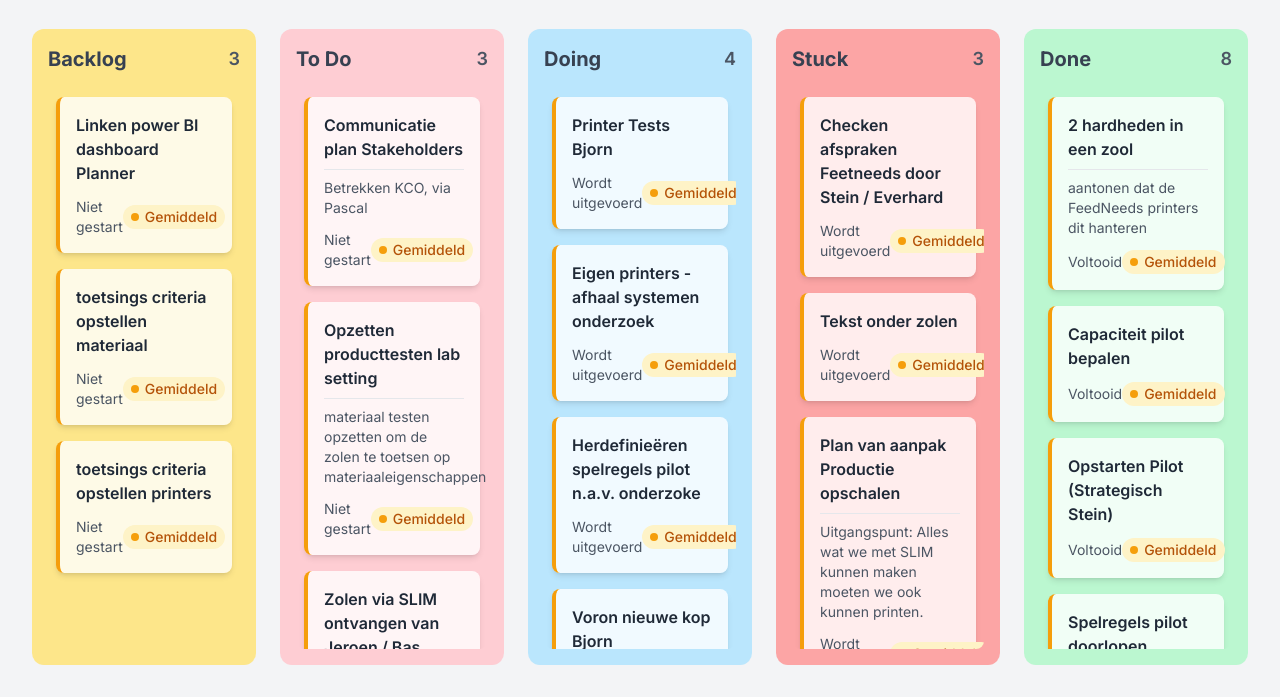
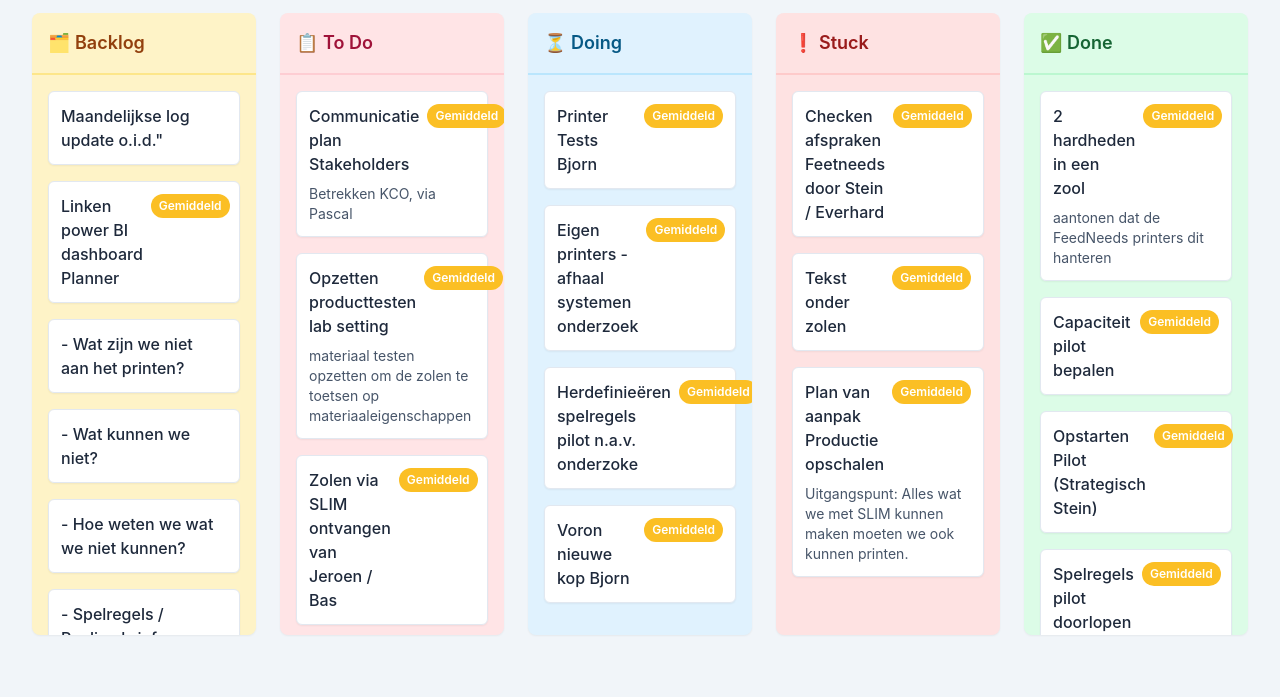
Before and after one commit to ErwinVScharenborg/-20250902-_Kanban, a plain HTML site: page index.html in a window 1280 px wide. Shown: the part 103-800 px from the top of the page. Drawn offline with nearby package versions, Linux system fonts and the light colour scheme.

Commit message:
Update index.html

```diff
--- a/index.html
+++ b/index.html
@@ -5,74 +5,106 @@
     <meta name="viewport" content="width=device-width, initial-scale=1.0">
     <title>Interactive Kanban Board</title>
     <script src="https://cdn.tailwindcss.com"></script>
-    <link href="https://fonts.googleapis.com/css2?family=Inter:wght@400;500;600;700&display=swap" rel="stylesheet">
     <style>
+        /* Custom styles for the scrollbar and drag-and-drop functionality */
         body {
-            font-family: 'Inter', sans-serif;
-            background-color: #f3f4f6; /* A light gray background */
+            font-family: -apple-system, BlinkMacSystemFont, "Segoe UI", Roboto, "Helvetica Neue", Arial, sans-serif;
         }
         .kanban-column {
-            display: flex;
-            flex-direction: column;
-            min-height: 200px; /* Ensure drop zones are always available */
+            min-height: 200px;
         }
-        .tasks-container {
-            flex-grow: 1;
-            padding: 8px;
-            border-radius: 8px;
-            transition: background-color 0.2s ease-in-out;
+        .task-card {
+            cursor: grab;
+            transition: background-color 0.2s, box-shadow 0.2s;
         }
-        .tasks-container::-webkit-scrollbar {
+        .task-card:active {
+            cursor: grabbing;
+        }
+        .dragging {
+            opacity: 0.5;
+            box-shadow: 0 10px 15px -3px rgb(0 0 0 / 0.2), 0 4px 6px -4px rgb(0 0 0 / 0.2);
+            transform: rotate(2deg);
+        }
+        .drag-over {
+            border-style: dashed;
+            border-color: #4f46e5;
+        }
+        .column-content::-webkit-scrollbar {
             width: 8px;
         }
-        .tasks-container::-webkit-scrollbar-track {
-            background: rgba(0,0,0,0.05);
+        .column-content::-webkit-scrollbar-thumb {
+            background-color: #9ca3af;
             border-radius: 10px;
         }
-        .tasks-container::-webkit-scrollbar-thumb {
-            background: #a8a29e; /* stone-400 */
+        .column-content::-webkit-scrollbar-track {
+            background-color: rgba(0,0,0,0.1);
             border-radius: 10px;
-        }
-        .tasks-container::-webkit-scrollbar-thumb:hover {
-            background: #78716c; /* stone-500 */
-        }
-        /* Style for the card being dragged */
-        .dragging {
-            opacity: 0.5;
-            transform: rotate(3deg);
-            box-shadow: 0 10px 15px -3px rgba(0, 0, 0, 0.1), 0 4px 6px -2px rgba(0, 0, 0, 0.05);
-        }
-        /* Highlight drop zones */
-        .drag-over {
-            background-color: rgba(0, 0, 0, 0.1);
-        }
-        /* Preserve newlines in descriptions */
-        .description-text {
-            white-space: pre-wrap;
         }
     </style>
 </head>
-<body class="p-4 md:p-8">
+<body class="bg-slate-100 p-4 lg:p-8">
 
-    <header class="mb-8">
-        <h1 class="text-4xl font-bold text-gray-800">Project Kanban Board</h1>
-        <p class="text-gray-600 mt-1">Drag and drop tasks to move them between columns.</p>
-    </header>
+    <div class="mb-6">
+        <h1 class="text-3xl font-bold text-slate-800">Project Kanban Board</h1>
+        <p class="text-slate-600">Drag and drop tasks to update their status.</p>
+    </div>
 
-    <main id="kanbanBoard" class="grid grid-cols-1 md:grid-cols-2 lg:grid-cols-5 gap-6">
-        <!-- Columns will be dynamically generated here -->
+    <main id="kanban-board" class="grid grid-cols-1 md:grid-cols-3 lg:grid-cols-5 gap-6">
+
+        <!-- Kanban Columns will be injected here by JavaScript -->
+        <div id="backlog-col" data-status="Backlog" class="kanban-column bg-amber-100 rounded-lg shadow-sm">
+            <h2 class="text-lg font-semibold text-amber-800 p-4 border-b-2 border-amber-200">🗂️ Backlog</h2>
+            <div class="column-content p-4 space-y-4 overflow-y-auto max-h-[70vh]"></div>
+        </div>
+
+        <div id="todo-col" data-status="To do" class="kanban-column bg-rose-100 rounded-lg shadow-sm">
+            <h2 class="text-lg font-semibold text-rose-800 p-4 border-b-2 border-rose-200">📋 To Do</h2>
+            <div class="column-content p-4 space-y-4 overflow-y-auto max-h-[70vh]"></div>
+        </div>
+
+        <div id="doing-col" data-status="Doing" class="kanban-column bg-sky-100 rounded-lg shadow-sm">
+            <h2 class="text-lg font-semibold text-sky-800 p-4 border-b-2 border-sky-200">⏳ Doing</h2>
+            <div class="column-content p-4 space-y-4 overflow-y-auto max-h-[70vh]"></div>
+        </div>
+
+        <div id="stuck-col" data-status="Stuck" class="kanban-column bg-red-100 rounded-lg shadow-sm">
+            <h2 class="text-lg font-semibold text-red-800 p-4 border-b-2 border-red-200">❗ Stuck</h2>
+            <div class="column-content p-4 space-y-4 overflow-y-auto max-h-[70vh]"></div>
+        </div>
+
+        <div id="done-col" data-status="Done" class="kanban-column bg-green-100 rounded-lg shadow-sm">
+            <h2 class="text-lg font-semibold text-green-800 p-4 border-b-2 border-green-200">✅ Done</h2>
+            <div class="column-content p-4 space-y-4 overflow-y-auto max-h-[70vh]"></div>
+        </div>
+
     </main>
 
     <script>
-        // TSV Data from the user
         const tsvData = `Taaknaam;Bucketnaam;Voortgang;Prioriteit;Beschrijving
 Checken afspraken Feetneeds door Stein / Everhard;Stuck;Wordt uitgevoerd;Gemiddeld;
-Communicatie plan Stakeholders;To do;Niet gestart;Gemiddeld;"Betrekken KCO, via Pascal\nMaandelijkse log update o.i.d."
-Linken power BI dashboard Planner;Backlog;Niet gestart;Gemiddeld;
+Communicatie plan Stakeholders;To do;Niet gestart;Gemiddeld;"Betrekken KCO, via Pascal
+Maandelijkse log update o.i.d."
+Linken power BI dashboard Planner ;Backlog;Niet gestart;Gemiddeld;
 Tekst onder zolen;Stuck;Wordt uitgevoerd;Gemiddeld;
-Plan van aanpak Productie opschalen;Stuck;Wordt uitgevoerd;Gemiddeld;"Uitgangspunt: Alles wat we met SLIM kunnen maken moeten we ook kunnen printen.\n\n- Wat zijn we niet aan het printen?\n\n    - Wat kunnen we niet?\n\n        - Hoe weten we wat we niet kunnen?\n\n            - Spelregels / Paulien brief\n            - Analyse laatste jaar zolen tov printer capaciteit\n        - Hoe vaak komen die dingen voor?\n        - Hoe kunnen we dat oplossen?\n        - Wat is de prioriteit?\n    - Wat doen we niet?\n\n        - Hoe weten we wat we niet doen?\n\n            - Lodewijk vragen overzicht te maken van alle orders betrokken therapeuten sinds pilot.\n\n                - Deze afzetten tegen wat we niet kunnen / spelregels / brief\n        - Waarom doen we dat niet\n        - Hoe kunnen we dat oplossen?\n        - Wat is de prioriteit?"
+Plan van aanpak Productie opschalen;Stuck;Wordt uitgevoerd;Gemiddeld;"Uitgangspunt: Alles wat we met SLIM kunnen maken moeten we ook kunnen printen.
+- Wat zijn we niet aan het printen?
+    - Wat kunnen we niet?
+        - Hoe weten we wat we niet kunnen?
+            - Spelregels / Paulien brief
+            - Analyse laatste jaar zolen tov printer capaciteit
+        - Hoe vaak komen die dingen voor?
+        - Hoe kunnen we dat oplossen?
+        - Wat is de prioriteit?
+    - Wat doen we niet?
+        - Hoe weten we wat we niet doen?
+            - Lodewijk vragen overzicht te maken van alle orders betrokken therapeuten sinds pilot.
+                - Deze afzetten tegen wat we niet kunnen / spelregels / brief
+
+        - Waarom doen we dat niet
+        - Hoe kunnen we dat oplossen?
+        - Wat is de prioriteit?"
 Printer Tests Bjorn;Doing;Wordt uitgevoerd;Gemiddeld;
-2 hardheden in een zool;Done;Voltooid;Gemiddeld;aantonen dat de FeedNeeds printers dit hanteren
+2 hardheden in een zool ;Done;Voltooid;Gemiddeld;aantonen dat de FeedNeeds printers dit hanteren
 Capaciteit pilot bepalen;Done;Voltooid;Gemiddeld;
 Opstarten Pilot (Strategisch Stein);Done;Voltooid;Gemiddeld;
 Spelregels pilot doorlopen;Done;Voltooid;Gemiddeld;
@@ -86,126 +118,130 @@ Voron nieuwe kop Bjorn;Doing;Wordt uitgevoerd;Gemiddeld;
 Zolen via SLIM ontvangen van Jeroen / Bas;To do;Niet gestart;Gemiddeld;
 Printen zolen behandelaren Pilot;Done;Voltooid;Gemiddeld;
 Opstarten Pilot (Operationeel Paulien);Done;Voltooid;Gemiddeld;
-+0.5mm print dikte slicer;Done;Voltooid;Gemiddeld;`;
++0.5mm print dikte slicer ;Done;Voltooid;Gemiddeld;Contact feedneeds over hoogte afwijking in geslicede bestanden
+2mm printzolen ;Done;Voltooid;Gemiddeld;Niet gelukt op de feetneeds printers - 90 graden printers lijken goed
+Spelregels ontvangen van Rick;Done;Voltooid;Gemiddeld;
+Samenwerkingspartner selecteren;Done;Voltooid;Gemiddeld;
+Printer Creality testen;Done;Voltooid;Gemiddeld;`;
 
-        // Function to parse the provided semi-colon separated data
-        function parseTsv(data) {
+        function parseData(data) {
             const lines = data.trim().split('\n');
-            const headers = lines[0].split(';').map(h => h.trim());
-            return lines.slice(1).map(line => {
+            const headers = lines.shift().split(';').map(h => h.trim());
+            const tasks = lines.map((line, index) => {
                 const values = line.split(';');
-                let obj = {};
+                let task = {};
                 headers.forEach((header, i) => {
-                    // Clean up quotes and trim whitespace
-                    obj[header] = (values[i] || '').replace(/^"|"$/g, '').trim();
+                    // Handle multi-line descriptions by joining remaining parts
+                    if (i === headers.length - 1) {
+                         task[header] = values.slice(i).join(';').replace(/^"|"$/g, '').trim();
+                    } else {
+                         task[header] = (values[i] || '').trim();
+                    }
                 });
-                return obj;
+                task.id = `task-${Date.now()}-${index}`;
+                return task;
+            });
+            return tasks;
+        }
+
+        function getPriorityBadge(priority) {
+            if (!priority) return '';
+            let colorClasses = 'bg-slate-200 text-slate-700';
+            if (priority.toLowerCase() === 'belangrijk') {
+                colorClasses = 'bg-red-500 text-white';
+            } else if (priority.toLowerCase() === 'gemiddeld') {
+                colorClasses = 'bg-amber-400 text-white';
+            }
+            return `<span class="text-xs font-semibold px-2 py-1 rounded-full ${colorClasses}">${priority}</span>`;
+        }
+
+        function createTaskCard(task) {
+            const card = document.createElement('div');
+            card.id = task.id;
+            card.className = 'task-card bg-white p-3 rounded-md shadow-sm border border-slate-200';
+            card.draggable = true;
+
+            const priorityBadge = getPriorityBadge(task.Prioriteit);
+            const descriptionHTML = task.Beschrijving ? `<p class="text-sm text-slate-600 mt-2 whitespace-pre-wrap">${task.Beschrijving}</p>` : '';
+
+            card.innerHTML = `
+                <div class="flex justify-between items-start">
+                    <h3 class="font-medium text-slate-800 pr-2">${task.Taaknaam}</h3>
+                    ${priorityBadge}
+                </div>
+                ${descriptionHTML}
+            `;
+            return card;
+        }
+
+        function renderBoard() {
+            const tasks = parseData(tsvData);
+            const columnMap = {
+                'backlog': document.querySelector('#backlog-col .column-content'),
+                'to do': document.querySelector('#todo-col .column-content'),
+                'doing': document.querySelector('#doing-col .column-content'),
+                'stuck': document.querySelector('#stuck-col .column-content'),
+                'done': document.querySelector('#done-col .column-content'),
+            };
+
+            tasks.forEach(task => {
+                const card = createTaskCard(task);
+                const status = (task.Bucketnaam || 'Backlog').toLowerCase();
+                const column = columnMap[status];
+
+                if (column) {
+                    column.appendChild(card);
+                } else {
+                    console.warn(`Unknown status "${task.Bucketnaam}" for task "${task.Taaknaam}". Placing in Backlog.`);
+                    columnMap['backlog'].appendChild(card);
+                }
+            });
+
+            setupDragAndDrop();
+        }
+
+        function setupDragAndDrop() {
+            const cards = document.querySelectorAll('.task-card');
+            const columns = document.querySelectorAll('.kanban-column');
+            let draggedItem = null;
+
+            cards.forEach(card => {
+                card.addEventListener('dragstart', (e) => {
+                    draggedItem = e.target;
+                    setTimeout(() => e.target.classList.add('dragging'), 0);
+                });
+
+                card.addEventListener('dragend', () => {
+                    draggedItem.classList.remove('dragging');
+                    draggedItem = null;
+                });
+            });
+
+            columns.forEach(column => {
+                column.addEventListener('dragover', (e) => {
+                    e.preventDefault();
+                    if (!column.classList.contains('drag-over')) {
+                         column.classList.add('drag-over', 'border-2');
+                    }
+                });
+
+                column.addEventListener('dragleave', (e) => {
+                    column.classList.remove('drag-over', 'border-2');
+                });
+
+                column.addEventListener('drop', (e) => {
+                    e.preventDefault();
+                    column.classList.remove('drag-over', 'border-2');
+                    const contentArea = column.querySelector('.column-content');
+                    if (draggedItem && contentArea) {
+                        contentArea.appendChild(draggedItem);
+                    }
+                });
             });
         }
 
-        const tasks = parseTsv(tsvData);
+        document.addEventListener('DOMContentLoaded', renderBoard);
+    </script>
 
-        // Define columns and their appearance
-        const columns = {
-            "Backlog": { color: "bg-amber-200", title: "Backlog" },
-            "To do": { color: "bg-rose-200", title: "To Do" },
-            "Doing": { color: "bg-sky-200", title: "Doing" },
-            "Stuck": { color: "bg-red-300", title: "Stuck" },
-            "Done": { color: "bg-green-200", title: "Done" }
-        };
-
-        const board = document.getElementById('kanbanBoard');
-
-        // Create columns
-        Object.entries(columns).forEach(([key, value]) => {
-            const columnEl = document.createElement('div');
-            columnEl.className = `kanban-column ${value.color} rounded-xl p-4`;
-
-            const taskCount = tasks.filter(t => t.Bucketnaam === key).length;
-
-            columnEl.innerHTML = `
-                <div class="flex justify-between items-center mb-4">
-                    <h2 class="text-xl font-bold text-gray-700">${value.title}</h2>
-                    <span class="text-lg font-semibold text-gray-600">${taskCount}</span>
-                </div>
-                <div id="col-${key.replace(/\s+/g, '-')}" class="tasks-container space-y-4 overflow-y-auto max-h-[70vh]"></div>
-            `;
-            board.appendChild(columnEl);
-        });
-
-        // Populate tasks
-        tasks.forEach((task, index) => {
-            const colId = `col-${task.Bucketnaam.replace(/\s+/g, '-')}`;
-            const columnContainer = document.getElementById(colId);
-
-            if (columnContainer) {
-                const card = document.createElement('div');
-                card.id = `task-${index}`;
-                card.className = 'task-card bg-white/80 p-4 rounded-lg shadow-md cursor-grab active:cursor-grabbing border-l-4';
-                card.draggable = true;
-
-                // Priority Styling
-                let priorityColor = 'border-gray-400';
-                let priorityText = 'text-gray-700 bg-gray-100';
-                let priorityDot = 'bg-gray-400';
-                if (task.Prioriteit === 'Belangrijk') {
-                    priorityColor = 'border-red-500';
-                    priorityText = 'text-red-700 bg-red-100';
-                    priorityDot = 'bg-red-500';
-                } else if (task.Prioriteit === 'Gemiddeld') {
-                    priorityColor = 'border-amber-500';
-                    priorityText = 'text-amber-700 bg-amber-100';
-                    priorityDot = 'bg-amber-500';
-                }
-                card.classList.add(priorityColor);
-
-
-                card.innerHTML = `
-                    <p class="font-semibold text-gray-800">${task.Taaknaam || 'Untitled Task'}</p>
-                    ${task.Beschrijving ? `<p class="description-text mt-2 text-sm text-gray-600 border-t pt-2">${task.Beschrijving}</p>` : ''}
-                    <div class="mt-3 flex justify-between items-center text-sm text-gray-600">
-                        <span>${task.Voortgang}</span>
-                        <span class="flex items-center gap-1.5 font-medium px-2 py-0.5 rounded-full ${priorityText}">
-                            <span class="h-2 w-2 rounded-full ${priorityDot}"></span>
-                            ${task.Prioriteit}
-                        </span>
-                    </div>
-                `;
-                columnContainer.appendChild(card);
-            }
-        });
-
-        // Drag and Drop Logic
-        const taskCards = document.querySelectorAll('.task-card');
-        const dropZones = document.querySelectorAll('.tasks-container');
-
-        taskCards.forEach(card => {
-            card.addEventListener('dragstart', e => {
-                e.dataTransfer.setData('text/plain', card.id);
-                setTimeout(() => card.classList.add('dragging'), 0);
-            });
-            card.addEventListener('dragend', () => card.classList.remove('dragging'));
-        });
-
-        dropZones.forEach(zone => {
-            zone.addEventListener('dragover', e => {
-                e.preventDefault();
-                zone.classList.add('drag-over');
-            });
-            zone.addEventListener('dragleave', () => {
-                zone.classList.remove('drag-over');
-            });
-            zone.addEventListener('drop', e => {
-                e.preventDefault();
-                zone.classList.remove('drag-over');
-                const id = e.dataTransfer.getData('text/plain');
-                const draggable = document.getElementById(id);
-                if (draggable) {
-                    zone.appendChild(draggable);
-                }
-            });
-        });
-
-    </script>
 </body>
 </html>
```
